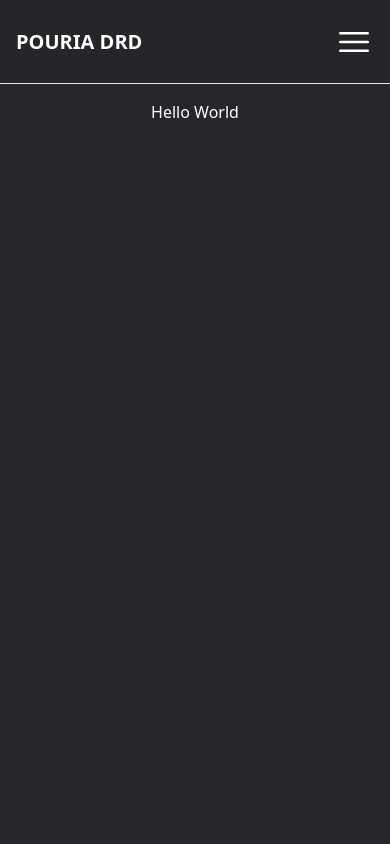
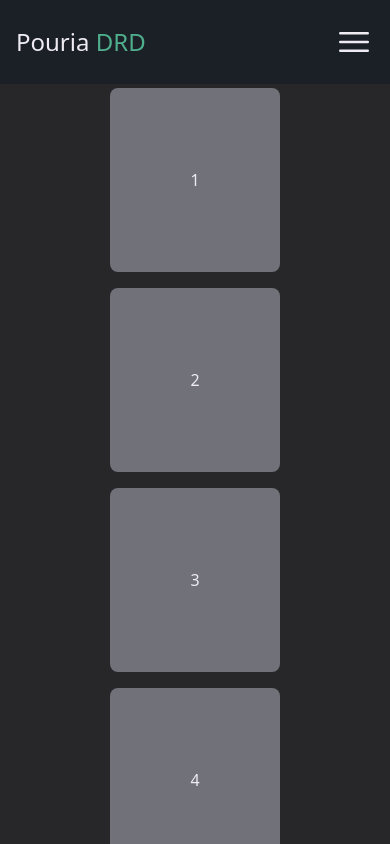
Before and after one commit to pouria-drd/react-pouria-darandi, a React (Vite) app: page / in a window 390 px wide. Shown: the top 844 px of the page. Built offline with nearby package versions, Linux system fonts and the light colour scheme.

Commit message:
created navbar and sidebar, add color palette

```diff
--- a/src/App.tsx
+++ b/src/App.tsx
@@ -1,19 +1,16 @@
 import "./assets/css/App.css";
 
 import AppRoutes from "./router/AppRoutes";
-import AppLayout from "./layouts/AppLayout";
 import PageLayout from "./layouts/PageLayout";
 import Navbar from "./components/navbar/Navbar";
 
 function App() {
     return (
         <>
-            <AppLayout>
-                <Navbar />
-                <PageLayout>
-                    <AppRoutes />
-                </PageLayout>
-            </AppLayout>
+            <Navbar />
+            <PageLayout>
+                <AppRoutes />
+            </PageLayout>
         </>
     );
 }
--- a/src/assets/css/App.css
+++ b/src/assets/css/App.css
@@ -1,24 +1,36 @@
 ::-webkit-scrollbar {
-    @apply bg-zinc-900 w-1 h-1;
+    @apply bg-pd-scroll-bg w-2 h-1;
 }
 
 ::-webkit-scrollbar-thumb:horizontal {
-    @apply bg-zinc-300 rounded-lg;
+    @apply bg-pd-scroll rounded-none;
 }
 
 ::-webkit-scrollbar-thumb:vertical {
-    @apply bg-zinc-300 rounded-lg;
+    @apply bg-pd-scroll rounded-none;
 }
 
-* {
+html {
     scroll-behavior: smooth;
 }
 
 body {
-    @apply bg-zinc-800 text-white;
+    @apply bg-zinc-800 text-pd-primary-text;
 }
 
 .glass {
     backdrop-filter: blur(20px) saturate(150%);
     -webkit-backdrop-filter: blur(20px) saturate(150%);
 }
+
+.sidebar {
+    top: 0;
+    right: 0;
+    width: 75%;
+    height: 100%;
+    position: fixed;
+    padding: 4.5rem 0 0 3rem;
+    backdrop-filter: blur(24px);
+    -webkit-backdrop-filter: blur(24px);
+    background-color: hsla(0, 0%, 10%, 0.3);
+}
--- /dev/null
+++ b/src/components/navbar/NavLinks.tsx
@@ -0,0 +1,29 @@
+import { Link } from "react-router-dom";
+
+interface NavLinksProps {
+    className?: string;
+}
+
+const NavLinks = (navLinksProps: NavLinksProps) => {
+    return (
+        <ul className={` flex gap-4 ${navLinksProps.className}`}>
+            <Link className="hover:text-pd-primary" to="">
+                Home
+            </Link>
+            <Link className="hover:text-pd-primary" to="#about">
+                About
+            </Link>
+            <Link className="hover:text-pd-primary" to="#services">
+                Services
+            </Link>
+            <Link className="hover:text-pd-primary" to="#projects">
+                Projects
+            </Link>
+            <Link className="hover:text-pd-primary" to="#contact">
+                Contact
+            </Link>
+        </ul>
+    );
+};
+
+export default NavLinks;
--- a/src/components/navbar/Navbar.tsx
+++ b/src/components/navbar/Navbar.tsx
@@ -1,29 +1,45 @@
-import { useEffect, useState } from "react";
+import { Link } from "react-router-dom";
+import { useState, useEffect } from "react";
+
+import Sidebar from "./Sidebar";
 import MenuIcon from "./icons/MenuIcon";
+import NavLinks from "./NavLinks";
 
 const Navbar = () => {
+    const [isOpen, setIsOpen] = useState<boolean>(false);
     const [scroll, setScroll] = useState<boolean>(false);
 
     useEffect(() => {
         window.addEventListener("scroll", () => {
-            setScroll(window.scrollY > 10);
+            setScroll(window.scrollY >= 50);
         });
     }, []);
+    // ${scroll ? "fixed h-[12svh]" : "h-[10svh]"}
 
     return (
-        <nav
-            className={`glass ${scroll ? "fixed h-[12svh]" : "h-[10svh]"}
-            bg-zinc-800 bg-opacity-90 border-b
-            flex items-center justify-between transition-all duration-300
-            px-4 py-2 w-full`}>
-            <p className="font-bold text-xl sm:text-2xl uppercase">
-                Pouria Drd
-            </p>
+        <>
+            <header
+                className={`fixed bg-pd-primary-bg z-40 top-0 left-0 w-full ${
+                    scroll && "glass bg-opacity-80"
+                } px-4 sm:px-8 md:px-12 lg:px-16`}>
+                <nav className="flex items-center justify-between h-[10svh]">
+                    <Link to="/" className="text-2xl">
+                        Pouria <span className="text-pd-primary">DRD</span>
+                    </Link>
 
-            <button>
-                <MenuIcon />
-            </button>
-        </nav>
+                    <div className="hidden md:block">
+                        <NavLinks className="items-center justify-center" />
+                    </div>
+
+                    <button
+                        className="md:hidden"
+                        onClick={() => setIsOpen(true)}>
+                        {!isOpen && <MenuIcon />}
+                    </button>
+                </nav>
+            </header>
+            <Sidebar isOpen={isOpen} onClose={() => setIsOpen(false)} />
+        </>
     );
 };
 
--- /dev/null
+++ b/src/components/navbar/Sidebar.tsx
@@ -0,0 +1,26 @@
+import NavLinks from "./NavLinks";
+import CloseIcon from "./icons/CloseIcon";
+
+interface SidebarProps {
+    isOpen: boolean;
+    onClose: () => void;
+}
+
+const Sidebar = (sidebarProps: SidebarProps) => {
+    return (
+        <div
+            className={`md:hidden sidebar z-50 max-w-72 transform transition-transform duration-200 ${
+                sidebarProps.isOpen ? "translate-x-0" : "translate-x-full"
+            }`}>
+            <NavLinks className="flex-col" />
+
+            <button
+                onClick={sidebarProps.onClose}
+                className="absolute top-4 right-3">
+                <CloseIcon />
+            </button>
+        </div>
+    );
+};
+
+export default Sidebar;
--- /dev/null
+++ b/src/components/navbar/icons/CloseIcon.tsx
@@ -0,0 +1,19 @@
+const CloseIcon = () => {
+    return (
+        <svg
+            xmlns="http://www.w3.org/2000/svg"
+            fill="none"
+            viewBox="0 0 24 24"
+            strokeWidth={1.5}
+            stroke="currentColor"
+            className="size-8">
+            <path
+                strokeLinecap="round"
+                strokeLinejoin="round"
+                d="M6 18 18 6M6 6l12 12"
+            />
+        </svg>
+    );
+};
+
+export default CloseIcon;
--- a/src/layouts/PageLayout.tsx
+++ b/src/layouts/PageLayout.tsx
@@ -3,7 +3,11 @@ interface PageLayoutProps {
 }
 
 const PageLayout = ({ children }: PageLayoutProps) => {
-    return <section className="p-4 w-full">{children}</section>;
+    return (
+        <section className="px-4 sm:px-8 md:px-12 lg:px-16 pt-[88px] pb-4 w-full">
+            {children}
+        </section>
+    );
 };
 
 export default PageLayout;
--- a/src/pages/HomePage.tsx
+++ b/src/pages/HomePage.tsx
@@ -1,7 +1,11 @@
 function HomePage() {
     return (
         <div className="flex flex-col items-center justify-center gap-4">
-            <p>Hello World</p>
+            <div className="bg-zinc-500 rounded-lg p-20">1</div>
+            <div className="bg-zinc-500 rounded-lg p-20">2</div>
+            <div className="bg-zinc-500 rounded-lg p-20">3</div>
+            <div className="bg-zinc-500 rounded-lg p-20">4</div>
+            <div className="bg-zinc-500 rounded-lg p-20">5</div>
         </div>
     );
 }
--- a/tailwind.config.js
+++ b/tailwind.config.js
@@ -9,7 +9,17 @@ export default {
                 peyda: "PeydaWebFaNum",
             },
 
-            colors: {},
+            colors: {
+                pd: {
+                    primary: "#4fae8c",
+                    "primary-bg": "#1b2027",
+                    "secondary-bg": "#282b37",
+                    "primary-text": "#efebf2",
+                    "secondary-text": "#797e87",
+                    scroll: "#4d525d",
+                    "scroll-bg": "#333843",
+                },
+            },
         },
     },
     plugins: [],
```
Also changed, not shown: src/assets/images/pouria.png (added).
